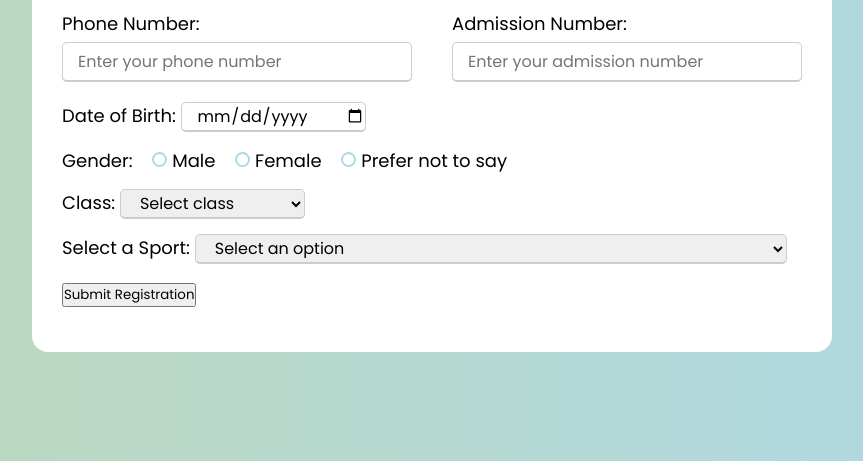
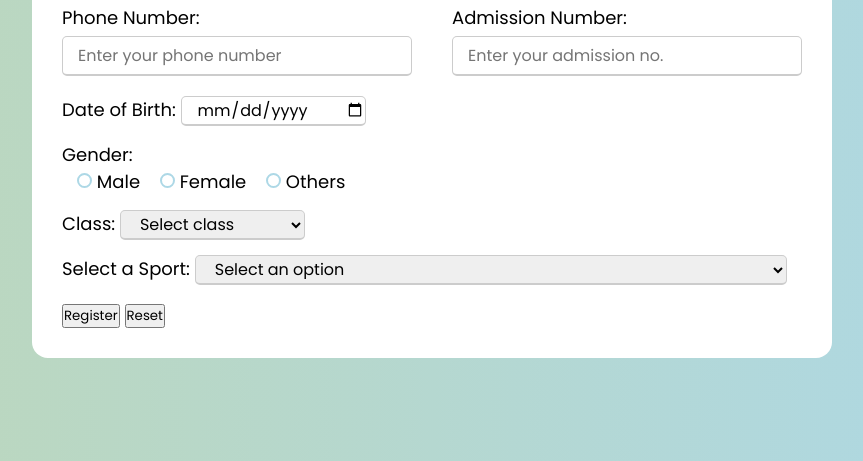
Before and after one commit to tanisha-0230/Registration-Form, a plain HTML site: page index.html in a window 1280 px wide. Shown: the part 339-800 px from the top of the page, without its empty margins (208-1071 px from the left). Drawn offline with Linux system fonts and the light colour scheme.

Commit message:
Update index.html

```diff
--- a/index.html
+++ b/index.html
@@ -37,7 +37,7 @@
                 </div>
                 <div class="input-box">
                     <span class="details">Admission Number:</span>
-                    <input type="text" id="admissionNo" name="admissionNo" placeholder="Enter your admission number" required>
+                    <input type="number" id="admissionNo" name="admissionNo" placeholder="Enter your admission no." min="1000" max="9999" required>
                 </div>
             </div>
 
@@ -51,15 +51,19 @@
 
             <!-- Gender Details -->
             <div class="genderDetails box">
+                <div>
                     <label>Gender:</label>
+                </div>
+                <div>
                     <input type="radio" id="male" name="gender" value="male" required>
                     <label for="male">Male</label>
 
                     <input type="radio" id="female" name="gender" value="female" required>
                     <label for="female">Female</label>
 
-                <input type="radio" id="preferNotToSay" name="gender" value="preferNotToSay" required>
-                <label for="preferNotToSay">Prefer not to say</label>
+                    <input type="radio" id="others" name="gender" value="others" required>
+                    <label for="others">Others</label>
+                </div>
             </div>
 
             <!-- Class Details -->
@@ -91,9 +95,11 @@
                 </select>
             </div>
 
+            <div class="button">
                 <!-- Submit Button -->
-            <div class="button box">
-                <input type="submit" value="Submit Registration">
+                <input type="submit" value="Register">
+                <!-- Reset Button -->
+                <input type="reset" value="Reset">
             </div>
         </form>
     </div>
```
Lines whose indentation alone changed are shown as unchanged.
